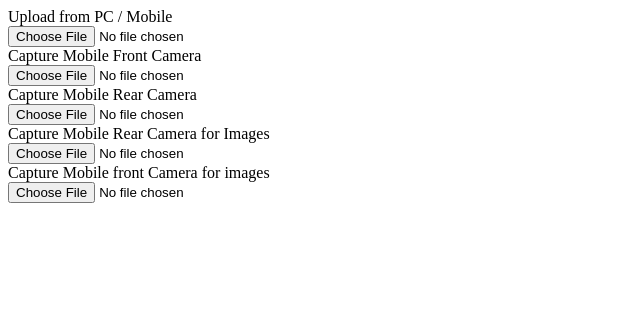
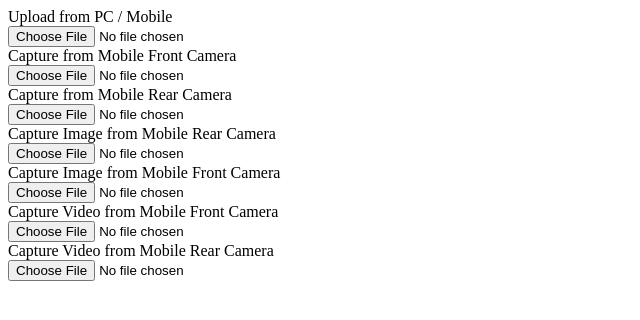
Before and after one commit to imnomee/HTML_INPUT_FILE_TAG, a plain HTML site: page index.html in a window 1280 px wide. Shown: the whole page, without its empty margins (0-640 px from the left). Drawn offline with Linux system fonts and the light colour scheme.

Commit message:
commented

```diff
--- a/index.html
+++ b/index.html
@@ -6,13 +6,16 @@
         <title>Input File Tag Secrets - Nomee</title>
     </head>
     <body>
-        <!-- PC Laptop -->
+        <!-- File upload from PC or Mobile -->
         <label for="pc_file">Upload from PC / Mobile</label>
         <br />
         <input type="file" name="file" id="pc_file" />
         <br />
-        <!-- Mobile Devices Front Cam -->
-        <label for="mobile_capture_front">Capture Mobile Front Camera</label>
+
+        <!-- Capture from Mobile Front Camera -->
+        <label for="mobile_capture_front"
+            >Capture from Mobile Front Camera</label
+        >
         <br />
         <input
             type="file"
@@ -20,8 +23,9 @@
             id="mobile_capture_front"
             capture="user" />
         <br />
-        <!-- Mobile Devices Rear Cam -->
-        <label for="mobile_capture_rear">Capture Mobile Rear Camera</label>
+
+        <!-- Capture from Mobile Rear Camera -->
+        <label for="mobile_capture_rear">Capture from Mobile Rear Camera</label>
         <br />
         <input
             type="file"
@@ -29,9 +33,10 @@
             id="mobile_capture_rear"
             capture="environment" />
         <br />
-        <!-- Mobile Devices Rear Cam for Images-->
-        <label for="mobile_capture_rear_img"
-            >Capture Mobile Rear Camera for Images</label
+
+        <!-- Capture image from Mobile Rear Camera -->
+        <label for="mobile_capture_rear_image"
+            >Capture Image from Mobile Rear Camera</label
         >
         <br />
         <input
@@ -41,17 +46,44 @@
             capture="environment"
             accept="image/*" />
         <br />
-        <!-- Mobile Devices front Cam for Images-->
-        <label for="mobile_capture_front_img"
-            >Capture Mobile front Camera for images</label
+
+        <!-- Capture image from Mobile Front Camera -->
+        <label for="mobile_capture_front_image"
+            >Capture Image from Mobile Front Camera</label
         >
         <br />
         <input
             type="file"
             name="file"
             id="mobile_capture_front_image"
+            capture="user"
+            accept="image/*" />
+        <br />
+
+        <!-- Capture video from Mobile Front Camera -->
+        <label for="mobile_capture_front_vid"
+            >Capture Video from Mobile Front Camera</label
+        >
+        <br />
+        <input
+            type="file"
+            name="file"
+            id="mobile_capture_front_vid"
+            capture="user"
+            accept="video/*" />
+        <br />
+
+        <!-- Capture video from Mobile Rear Camera -->
+        <label for="mobile_capture_rear_vid"
+            >Capture Video from Mobile Rear Camera</label
+        >
+        <br />
+        <input
+            type="file"
+            name="file"
+            id="mobile_capture_rear_vid"
             capture="environment"
-            accept="image/*" />
+            accept="video/*" />
         <br />
     </body>
 </html>
```
